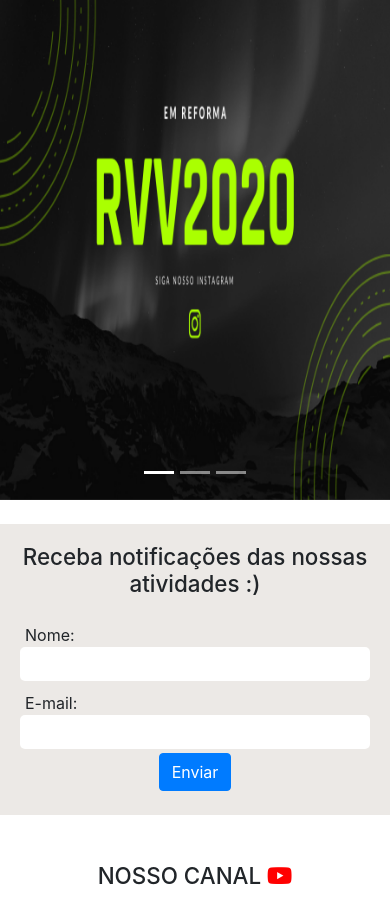
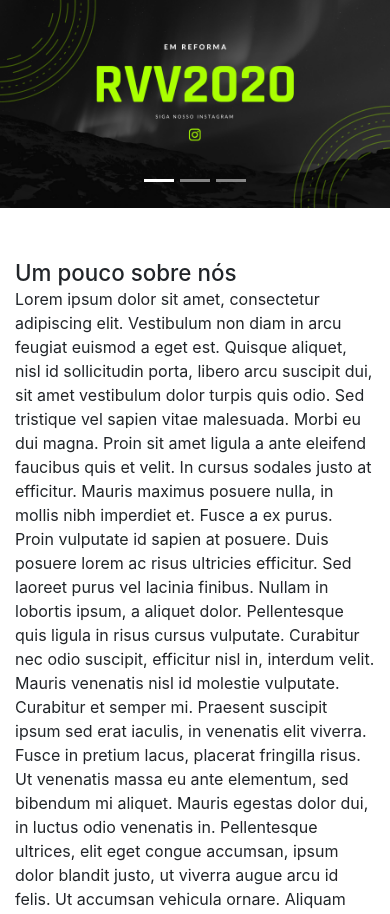
Before and after one commit to BrunoViniciusDiasBrito/movimento-rvv-php, a PHP site: page / in a window 390 px wide. Shown: the part 70-984 px from the top of the page. Run offline with PHP 8.4, Linux system fonts and the light colour scheme.

Commit message:
carousel v3

```diff
--- a/css/main.css
+++ b/css/main.css
@@ -121,6 +121,11 @@ button {
 .my-carousel img {
   height: 500px;
 }
+@media (max-width: 991px) {
+  .my-carousel img {
+    height: auto;
+  }
+}
 
 .optin {
   display: flex;
--- a/index.php
+++ b/index.php
@@ -3,7 +3,7 @@
 
         <main class="main-wrap" id="main">
 
-            <div class="pb-4 my-carousel">
+            <div class="pb-1 my-carousel">
 
                 <div id="carouselExampleSlidesOnly" class="carousel slide carousel-fade" data-ride="carousel">
                     <ol class="carousel-indicators">
@@ -26,6 +26,21 @@
 
             </div>
 
+            <div class="container py-5">
+                <div class="row">
+                    <div class="col-12">
+                        <h1>Um pouco sobre nós</h1>
+                        <p>
+                        Lorem ipsum dolor sit amet, consectetur adipiscing elit. Vestibulum non diam in arcu feugiat euismod a eget est. Quisque aliquet, nisl id sollicitudin porta, libero arcu suscipit dui, sit amet vestibulum dolor turpis quis odio. Sed tristique vel sapien vitae malesuada. Morbi eu dui magna. Proin sit amet ligula a ante eleifend faucibus quis et velit. In cursus sodales justo at efficitur. Mauris maximus posuere nulla, in mollis nibh imperdiet et. Fusce a ex purus.
+
+                        Proin vulputate id sapien at posuere. Duis posuere lorem ac risus ultricies efficitur. Sed laoreet purus vel lacinia finibus. Nullam in lobortis ipsum, a aliquet dolor. Pellentesque quis ligula in risus cursus vulputate. Curabitur nec odio suscipit, efficitur nisl in, interdum velit. Mauris venenatis nisl id molestie vulputate. Curabitur et semper mi. Praesent suscipit ipsum sed erat iaculis, in venenatis elit viverra. Fusce in pretium lacus, placerat fringilla risus. Ut venenatis massa eu ante elementum, sed bibendum mi aliquet. Mauris egestas dolor dui, in luctus odio venenatis in. Pellentesque ultrices, elit eget congue accumsan, ipsum dolor blandit justo, ut viverra augue arcu id felis.
+
+                        Ut accumsan vehicula ornare. Aliquam finibus non odio vel placerat. Proin at aliquam ante. Orci varius natoque penatibus et magnis dis parturient montes, nascetur ridiculus mus. Suspendisse fringilla eros diam, sed consectetur sem tincidunt vel. Pellentesque habitant morbi tristique senectus et netus et malesuada fames ac turpis egestas. Sed sed leo ac metus ullamcorper vehicula at nec risus. Quisque eget ullamcorper ipsum. Nam id mi libero. Mauris cursus dictum erat, eget posuere leo luctus sit amet.
+                        </p>
+                    </div>
+                </div>
+            </div>
+
             <article class="optin">
                     <div class="adjust">
                         <h2>Receba notificações das nossas atividades :)</h2>
@@ -37,8 +52,6 @@
                         </form>
                     </div>
             </article>
-
-
 
             <article class="video_section py-5">
                 <div class="adjust_videos">
--- a/sass/components/_myCarousel.scss
+++ b/sass/components/_myCarousel.scss
@@ -2,4 +2,10 @@
     img{
         height: 500px;
     }
+
+    @media(max-width: 991px){
+        img{
+            height: auto;
+        }
+    }
 }
```
Also changed, not shown: 1 other file.
